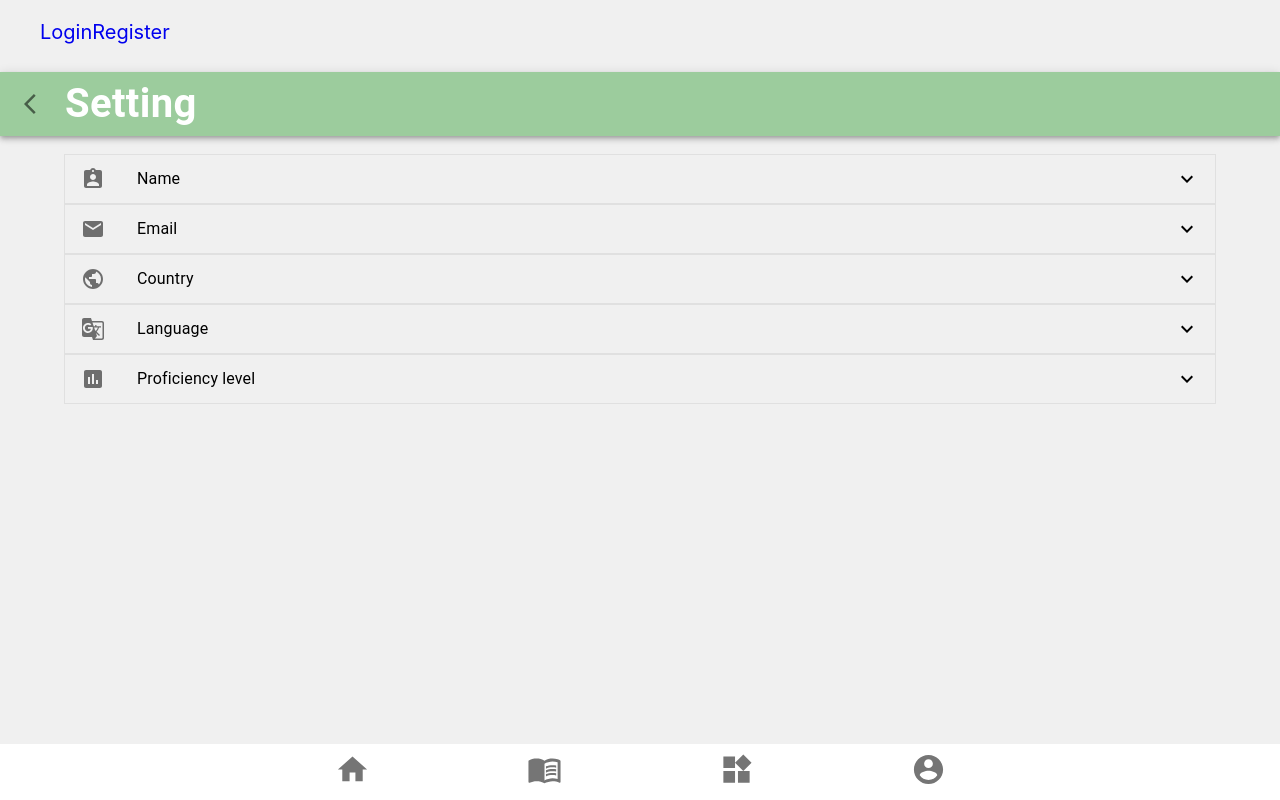
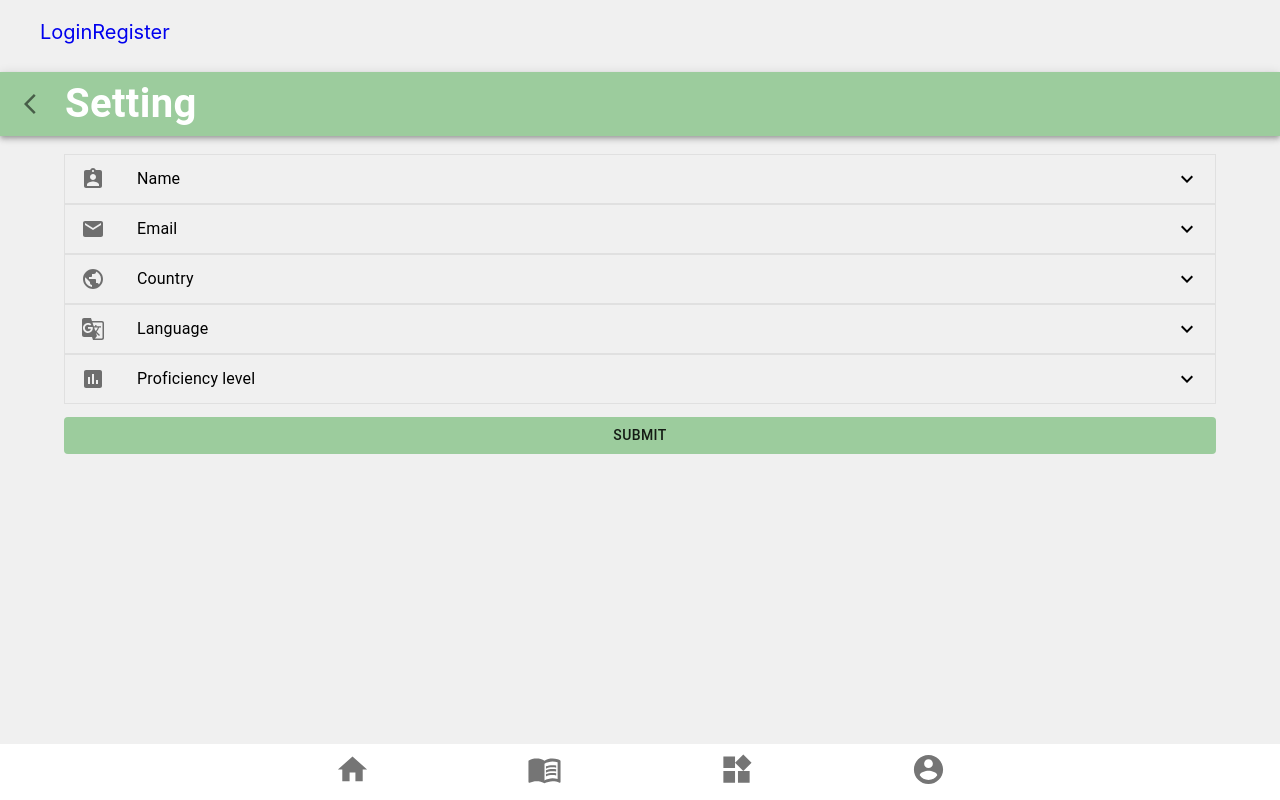
Before and after one commit to picowithleo/amigos-mema, a React (Create React App) app: page /setting in a window 1280 px wide. Built offline with nearby package versions, Linux system fonts and the light colour scheme.

Commit message:
add submit button

```diff
--- a/src/page/Setting.js
+++ b/src/page/Setting.js
@@ -1,5 +1,6 @@
 import AppBar from '@material-ui/core/AppBar';
 import Box from '@material-ui/core/Box';
+import Button from '@material-ui/core/Button';
 import Collapse from '@material-ui/core/Collapse';
 import FormControl from '@material-ui/core/FormControl';
 import IconButton from '@material-ui/core/IconButton';
@@ -10,7 +11,7 @@ import ListItemIcon from '@material-ui/core/ListItemIcon';
 import ListItemText from '@material-ui/core/ListItemText';
 import MenuItem from '@material-ui/core/MenuItem';
 import Select from '@material-ui/core/Select';
-import { makeStyles } from '@material-ui/core/styles';
+import { createMuiTheme, makeStyles, ThemeProvider } from '@material-ui/core/styles';
 import TextField from '@material-ui/core/TextField';
 import Toolbar from '@material-ui/core/Toolbar';
 import Typography from '@material-ui/core/Typography';
@@ -64,8 +65,21 @@ const useStyles = makeStyles((theme) => ({
     selectEmpty: {
         marginTop: theme.spacing(2),
     },
+
+    submit: {
+        width: '90%',
+        marginTop: '5px',
+    }
+
 }));
 
+const navTheme = createMuiTheme({
+    palette: {
+        primary: {
+            main: '#9CCC9D'
+        },
+    }
+})
 
 export default function CustomizedInputBase() {
     const classes = useStyles();
@@ -111,6 +125,7 @@ export default function CustomizedInputBase() {
     };
 
     return (
+
         <List>
             <Box className={classes.root}>
                 <AppBar className={classes.appbar} >
@@ -222,6 +237,12 @@ export default function CustomizedInputBase() {
                     </Collapse>
                 </List>
             </Box>
+            <ThemeProvider theme={navTheme}>
+                <Button variant="contained" color="primary" disableElevation className={classes.submit} >
+                    Submit
+                </Button>
+            </ThemeProvider>
         </List >
+
     );
 }
```
